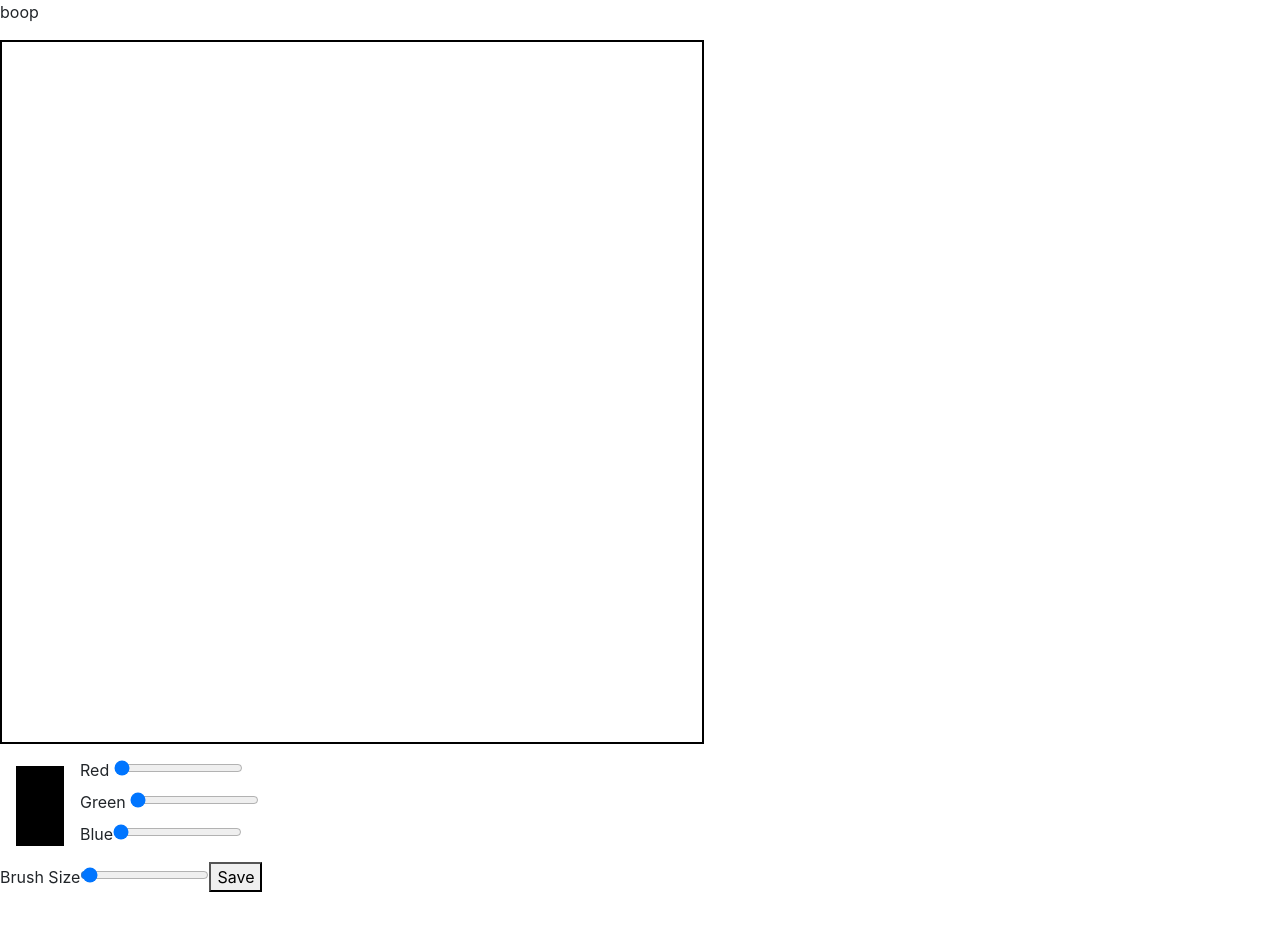
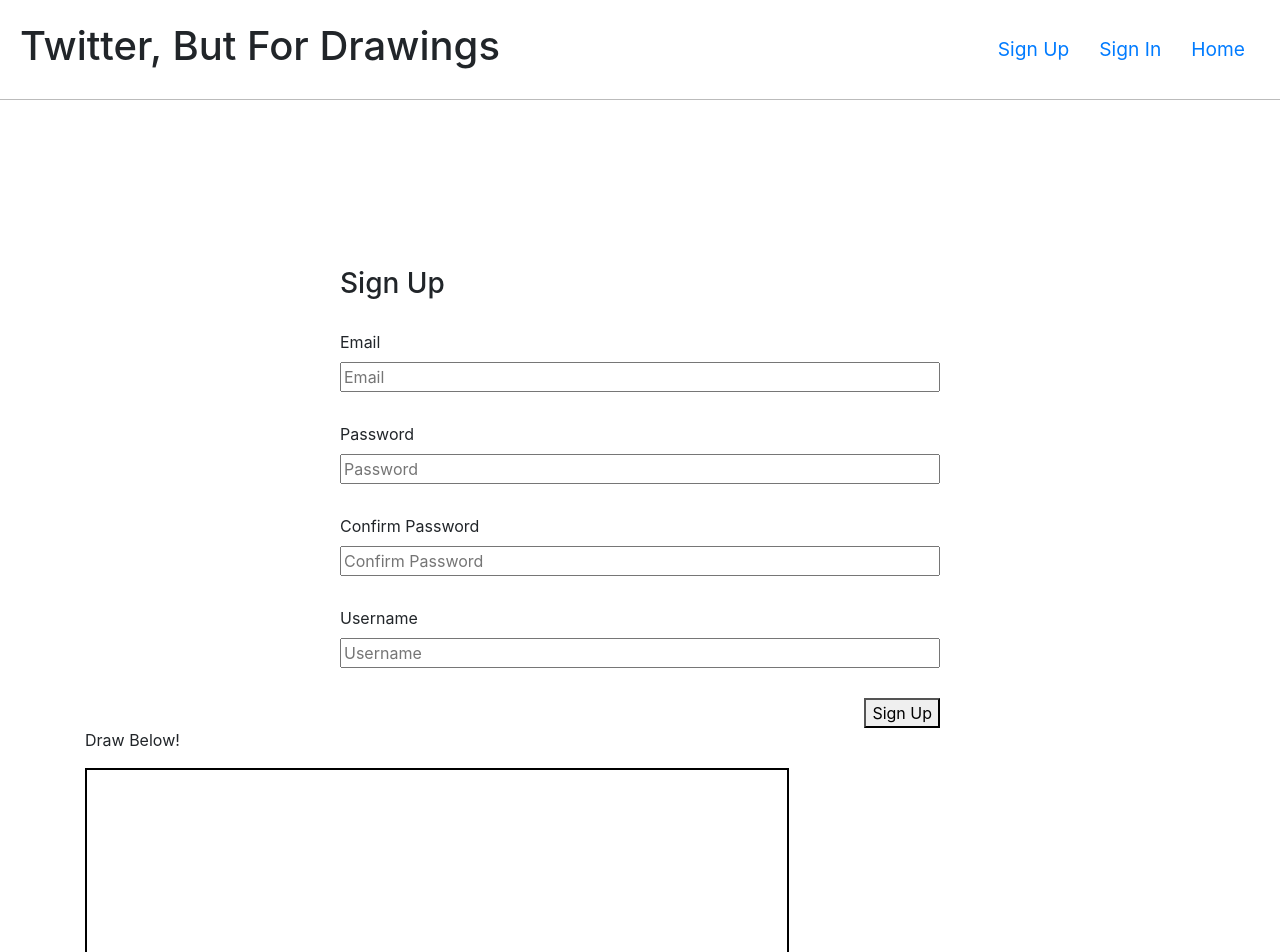
Before and after one commit to freef/capstone-client, a React app: page /#/sign-up in a window 1280 px wide. Shown: the top 952 px of the page. Before the commit the page ends 897 px from the top, so only its background shows below. Built offline with nearby package versions, Linux system fonts and the light colour scheme.

Commit message:
add upload to AWS S3 - image only no authentication
allow users to upload and save images
only POST
only Images

```diff
--- a/src/App.js
+++ b/src/App.js
@@ -1,12 +1,65 @@
 import React, { Component } from 'react'
 import './App.scss'
-import Canvas from './paint/canvas.js'
+import { Route } from 'react-router-dom'
+
+import AuthenticatedRoute from './auth/components/AuthenticatedRoute'
+import Header from './header/Header'
+import SignUp from './auth/components/SignUp'
+import SignIn from './auth/components/SignIn'
+import SignOut from './auth/components/SignOut'
+import ChangePassword from './auth/components/ChangePassword'
+import Home from './views/Home.js'
+
+import Alert from 'react-bootstrap/Alert'
 
 class App extends Component {
+  constructor () {
+    super()
+
+    this.state = {
+      user: null,
+      alerts: []
+    }
+  }
+
+  setUser = user => this.setState({ user })
+
+  clearUser = () => this.setState({ user: null })
+
+  alert = (message, type) => {
+    this.setState({ alerts: [...this.state.alerts, { message, type }] })
+  }
+
   render () {
-    return <React.Fragment>
-      <Canvas />
-    </React.Fragment>
+    const { alerts, user } = this.state
+
+    return (
+      <React.Fragment>
+        <Header user={user} />
+        {alerts.map((alert, index) => (
+          <Alert key={index} dismissible variant={alert.type}>
+            <Alert.Heading>
+              {alert.message}
+            </Alert.Heading>
+          </Alert>
+        ))}
+        <main className="container">
+          <Route path='/sign-up' render={() => (
+            <SignUp alert={this.alert} setUser={this.setUser} />
+          )} />
+          <Route path='/sign-in' render={() => (
+            <SignIn alert={this.alert} setUser={this.setUser} />
+          )} />
+          <AuthenticatedRoute user={user} path='/sign-out' render={() => (
+            <SignOut alert={this.alert} clearUser={this.clearUser} user={user} />
+          )} />
+          <AuthenticatedRoute user={user} path='/change-password' render={() => (
+            <ChangePassword alert={this.alert} user={user} />
+          )} />
+          <Route path='/' component={Home} />
+        </main>
+      </React.Fragment>
+    )
   }
 }
 
--- a/src/auth/components/SignUp.js
+++ b/src/auth/components/SignUp.js
@@ -11,7 +11,8 @@ class SignUp extends Component {
     this.state = {
       email: '',
       password: '',
-      passwordConfirmation: ''
+      passwordConfirmation: '',
+      username: ''
     }
   }
 
@@ -37,7 +38,7 @@ class SignUp extends Component {
   }
 
   render () {
-    const { email, password, passwordConfirmation } = this.state
+    const { email, password, passwordConfirmation, username } = this.state
 
     return (
       <form className='auth-form' onSubmit={this.onSignUp}>
@@ -70,6 +71,15 @@ class SignUp extends Component {
           placeholder="Confirm Password"
           onChange={this.handleChange}
         />
+        <label htmlFor="username">Username</label>
+        <input
+          required
+          name="username"
+          value={username}
+          type="string"
+          placeholder="Username"
+          onChange={this.handleChange}
+        />
         <button type="submit">Sign Up</button>
       </form>
     )
--- a/src/header/Header.js
+++ b/src/header/Header.js
@@ -25,7 +25,7 @@ const alwaysOptions = (
 
 const Header = ({ user }) => (
   <header className="main-header">
-    <h1>Uber, But For Taxis</h1>
+    <h1>Twitter, But For Drawings</h1>
     <nav>
       { user && <span>Welcome, {user.email}</span>}
       { user ? authenticatedOptions : unauthenticatedOptions }
--- a/src/paint/canvas.js
+++ b/src/paint/canvas.js
@@ -1,9 +1,12 @@
 import React, { Component, Fragment } from 'react'
+import apiConfig from '../apiConfig.js'
+import axios from 'axios'
 
 class Canvas extends Component {
   constructor () {
     super()
     this.state = {
+      user: null,
       paint: true,
       context: null,
       mouseX: 0.0,
@@ -18,7 +21,8 @@ class Canvas extends Component {
         b: 0,
         g: 0
       },
-      brushSize: 3
+      brushSize: 30,
+      imgsrc: null
     }
   }
 
@@ -40,7 +44,6 @@ addClick = (x, y, dragging = false) => {
 }
 
 redraw =() => {
-  console.log(this.state.color)
   const clickX = this.state.clickX
   const clickY = this.state.clickY
   const clickDrag = this.state.clickDrag
@@ -65,6 +68,9 @@ redraw =() => {
 }
 
 onStartPaint = (e) => {
+  console.log(e)
+  console.log(e.type)
+  console.log(e.target)
   this.paint = true
   this.addClick(e.nativeEvent.offsetX, e.nativeEvent.offsetY)
   this.redraw()
@@ -78,6 +84,7 @@ onDraw = (e) => {
 }
 
 onStopPaint = (e) => {
+  // console.log(e.type)
   this.paint = false
 }
 
@@ -86,39 +93,57 @@ onMouseExit = (e) => {
 }
 
 onSave = (e) => {
+  event.preventDefault()
   const canvas = document.getElementById('canvasInAPerfectWorld').toDataURL()
   console.log(canvas)
-  window.open(canvas)
+  axios.post(`${apiConfig}/uploads`, { data: canvas, contentType: false, processData: false })
+    .then((responseData) => {
+      console.log(responseData)
+      this.setState({ imgsrc: responseData.data.upload.url })
+      return responseData
+    })
+    .catch(console.log)
 }
 
 componentDidMount () {
   this.setState({ context: document.getElementById('canvasInAPerfectWorld').getContext('2d') })
 }
 render () {
+  const colorpickerstyle = {
+    backgroundColor: `rgba(${this.state.color.r},${this.state.color.g},${this.state.color.b})`,
+    width: `${this.state.brushSize}px`,
+    height: `${this.state.brushSize}px`,
+    borderRadius: '100%'
+  }
   return <Fragment>
-    <p>boop</p>
+    <p>Draw Below!</p>
     <canvas
       className='blackborder'
       id="canvasInAPerfectWorld"
       width="700"
-      height="700"
+      height="650"
       onMouseDown={this.onStartPaint}
       onMouseMove={this.onDraw.bind(this)}
       onMouseUp={this.onStopPaint}
-      onMouseLeave={this.onMouseExit}>
+      onMouseLeave={this.onMouseExit}
+      onTouchMove={this.onDraw.bind(this)}
+      onTouchStart={this.onStartPaint}
+      onTouchEnd={this.onStopPaint}
+      onTouchCancel={this.onStopPaint}>
     </canvas>
     <div className='tools'>
       <div className='coloroptions'>
-        <div className="colorpicker" style={{ 'backgroundColor': `rgba(${this.state.color.r},${this.state.color.g},${this.state.color.b})` }}> </div>
+        <div className="colorpicker" style={ colorpickerstyle }> </div>
         <div className='colorsliders'>
           <label htmlFor='red'>Red <input name='red' onChange={this.onColorChange} type="range" min="0" max="255" defaultValue="0" className="slider" id="r" /></label>
           <label htmlFor='green'>Green <input name='green' onChange={this.onColorChange} type="range" min="0" max="255" defaultValue="0" className="slider" id="g" /></label>
           <label htmlFor='blue'>Blue< input name='blue' onChange={this.onColorChange} type="range" min="0" max="255" defaultValue="0" className="slider" id="b" /></label>
         </div>
       </div>
-      <label htmlFor='brush-size'>Brush Size< input name='brush-size' onChange={this.onSizeChange} type="range" min="1" max="100" defaultValue="2" className="slider" id="brushsize" /></label>
-      <button onClick={this.onSave}>Save</button>
+      <label htmlFor='brush-size'>Brush Size< input name='brush-size' onChange={this.onSizeChange} type="range" min="1" max="100" defaultValue="30" className="slider" id="brushsize" /></label>
+      <button onClick={this.onSave}>Post</button>
     </div>
+    {this.state.imgsrc ? <img src={this.state.imgsrc} /> : null }
   </Fragment>
 }
 }
--- /dev/null
+++ b/src/views/Home.js
@@ -0,0 +1,10 @@
+import React from 'react'
+import Canvas from '../paint/Canvas.js'
+
+const Home = (props) => (
+  <div className='pinkBorder'>
+    <Canvas user={props.user} />
+  </div>
+)
+
+export default Home
```
